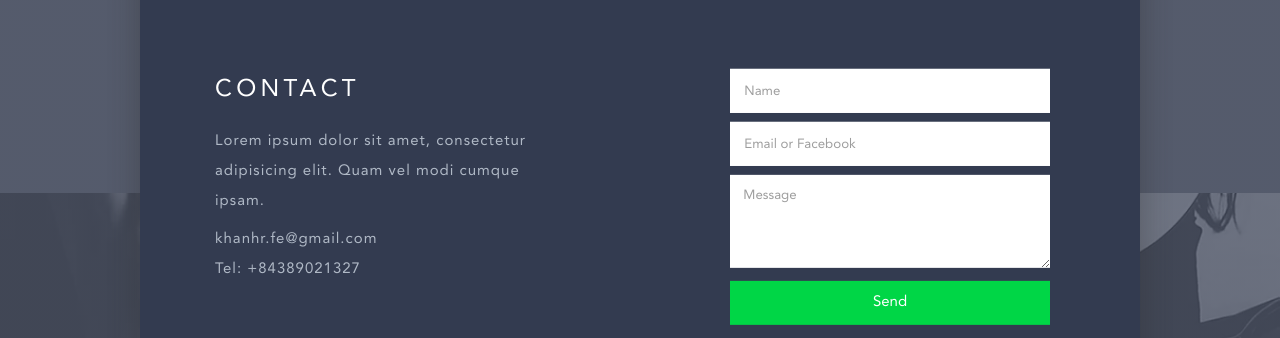
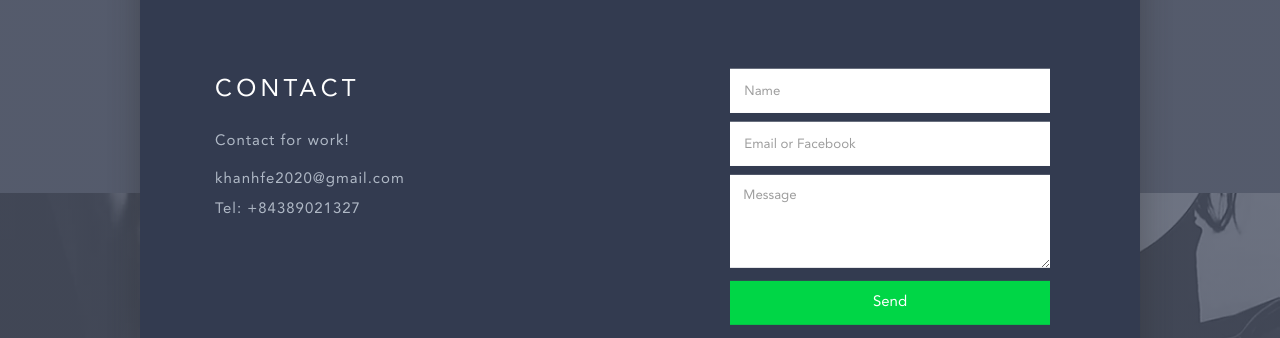
Before and after one commit to khanhfe/cv, a plain HTML site: page index.html in a window 1280 px wide. Shown: the part 4340-4678 px from the top of the page. Drawn offline with Linux system fonts and the light colour scheme.

Commit message:
Update index.html

```diff
--- a/index.html
+++ b/index.html
@@ -5,7 +5,7 @@
 	<meta name="viewport" content="width=device-width, initial-scale=1">
 	<link rel="shortcut icon" href="img/icon.png">
 	<link rel="stylesheet" type="text/css" href="css/style.css">
-	<title>Profile Khanh</title>
+	<title>khanhfe - khanhfe.asia</title>
 </head>
 <body>
 	<header>
@@ -255,8 +255,8 @@
 						</h3>
 					</div>
 					<div class="txt">
-						<p class="font_8">Lorem ipsum dolor sit amet, consectetur adipisicing elit. Quam vel modi cumque ipsam.</p>
-						<p style="padding-top: 0.5em" class="font_8">khanhr.fe@gmail.com</p>
+						<p class="font_8">Contact for work!</p>
+						<p style="padding-top: 0.5em" class="font_8">khanhfe2020@gmail.com</p>
 						<p class="font_8">Tel: +84389021327</p>
 					</div>
 				</div>
```
